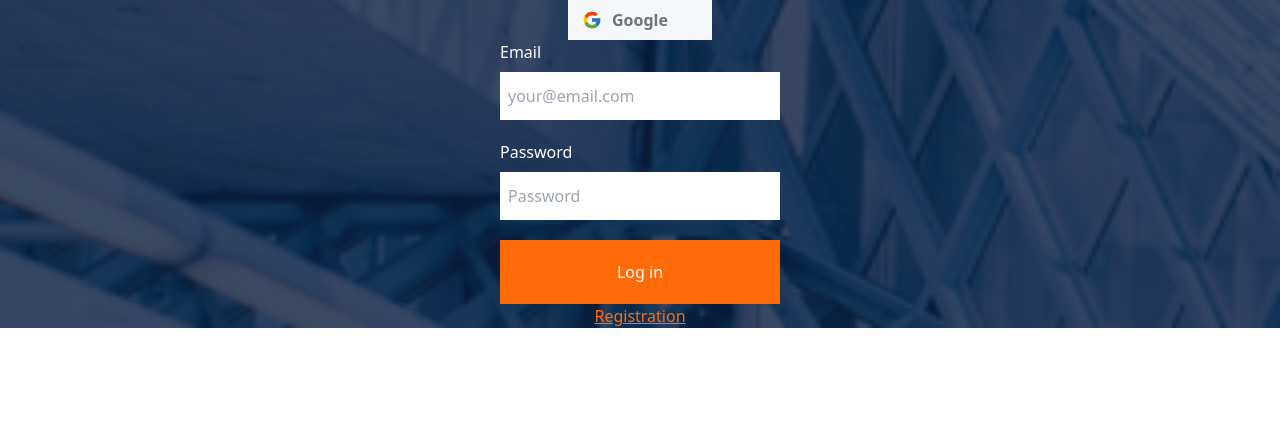
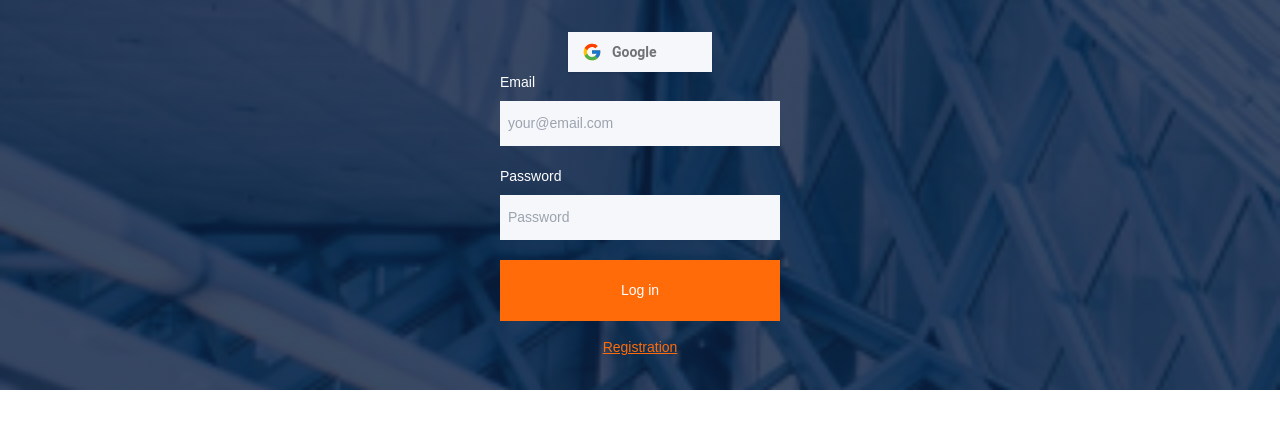
Before and after one commit to DmytroLysachenko/book-read-app, a React (Vite) app: page / in a window 1280 px wide. Shown: the top 428 px of the page. Built offline with nearby package versions, Linux system fonts and the light colour scheme.

Commit message:
Upd some components

```diff
--- a/src/components/GoogleBtn/GoogleBtn.jsx
+++ b/src/components/GoogleBtn/GoogleBtn.jsx
@@ -4,7 +4,7 @@ export const GoogleBtn = () => {
   return (
     <button
       type="button"
-      className="px-3.5 py-3 flex gap-2.5 w-36 max-h-10 items-center bg-google_white text-google_text font-bold"
+      className="px-3.5 py-3 flex gap-2.5 w-36 max-h-10 items-center bg-google_white text-google_text font-bold font-Roboto shadow-google"
     >
       <FcGoogle className="w-5 h-5" />
       <span className="block">Google</span>
--- a/src/components/LoginForm/LoginForm.jsx
+++ b/src/components/LoginForm/LoginForm.jsx
@@ -4,9 +4,9 @@ import { Button } from '../Button/Button';
 export const LoginForm = () => {
   return (
     <Formik>
-      <Form className=" flex flex-col gap-5 bg-i">
+      <Form className=" flex flex-col gap-5">
         <label
-          className="flex flex-col gap-2 text-white"
+          className="flex flex-col gap-2 text-white "
           htmlFor="email"
         >
           Email
@@ -14,7 +14,7 @@ export const LoginForm = () => {
             type="email"
             name="email"
             placeholder="your@email.com"
-            className="py-3 px-2 "
+            className="py-3 px-2 text-placeholder_text bg-google_white"
           />
         </label>
 
@@ -27,7 +27,7 @@ export const LoginForm = () => {
             type="password"
             name="password"
             placeholder="Password"
-            className="py-3 px-2 "
+            className="py-3 px-2 text-placeholder_text bg-google_white"
           />
         </label>
         <Button
--- a/src/css/fonts.css
+++ b/src/css/fonts.css
@@ -1,49 +1,49 @@
 @font-face {
-  font-family: 'AbrilFatface-Regular';
+  font-family: 'AbrilFatface';
   font-style: normal;
-  font-weight: normal;
+  font-weight: 400;
   src: local('AbrilFatface'),
     url('./fonts/AbrilFatface-Regular.ttf') format('ttf');
 }
 @font-face {
-  font-family: 'Montserrat-Bold';
+  font-family: 'Montserrat';
   font-style: normal;
-  font-weight: normal;
+  font-weight: bold;
   src: local('Montserrat'), url('./fonts/Montserrat-Bold.ttf') format('ttf');
 }
 @font-face {
-  font-family: 'Montserrat-Light';
+  font-family: 'Montserrat';
   font-style: normal;
-  font-weight: normal;
+  font-weight: 300;
   src: local('Montserrat'), url('./fonts/Montserrat-Light.ttf') format('ttf');
 }
 @font-face {
-  font-family: 'Montserrat-Medium';
+  font-family: 'Montserrat';
   font-style: normal;
-  font-weight: normal;
+  font-weight: 500;
   src: local('Montserrat'), url('./fonts/Montserrat-Medium.ttf') format('ttf');
 }
 @font-face {
-  font-family: 'Montserrat-Regular';
+  font-family: 'Montserrat';
   font-style: normal;
-  font-weight: normal;
+  font-weight: 400;
   src: local('Montserrat'), url('./fonts/Montserrat-Regular.ttf') format('ttf');
 }
 @font-face {
-  font-family: 'Montserrat-SemiBold';
+  font-family: 'Montserrat';
   font-style: normal;
-  font-weight: normal;
+  font-weight: 600;
   src: local('Montserrat'), url('./fonts/Montserrat-SemiBold.ttf') format('ttf');
 }
 @font-face {
-  font-family: 'Roboto-Bold';
+  font-family: 'Roboto';
   font-style: normal;
-  font-weight: normal;
+  font-weight: bold;
   src: local('Roboto'), url('./fonts/Roboto-Bold.ttf') format('ttf');
 }
 @font-face {
-  font-family: 'OpenSans-Bold';
+  font-family: 'OpenSans';
   font-style: normal;
-  font-weight: normal;
+  font-weight: bold;
   src: local('OpenSans'), url('./fonts/OpenSans-Bold.ttf') format('ttf');
 }
--- a/src/index.css
+++ b/src/index.css
@@ -4,3 +4,9 @@
 @import url('./css/reset.css');
 @import url('./css/fonts.css');
 @import 'node_modules/modern-normalize/modern-normalize.css';
+
+body {
+  font-family: 'Montserrat', sans-serif;
+  font-size: 14px;
+  font-weight: 500;
+}
--- a/src/pages/Login/Login.jsx
+++ b/src/pages/Login/Login.jsx
@@ -5,15 +5,17 @@ import { LoginForm } from '../../components/LoginForm/LoginForm';
 
 export const Login = () => {
   return (
-    <div className="flex flex-col justify-center items-center bg-mob_auth bg-bgOverlay bg-no-repeat bg-cover bg-center ">
+    <>
+      <div className="flex flex-col justify-center items-center bg-mob_auth bg-bgOverlay bg-no-repeat bg-cover bg-center px-5 py-8">
         <GoogleBtn />
         <LoginForm />
         <Link
-        className="text-orangeBtn underline"
+          className="text-orangeBtn underline mt-4"
           to={'/register'}
         >
           Registration
         </Link>
       </div>
+    </>
   );
 };
--- a/tailwind.config.js
+++ b/tailwind.config.js
@@ -3,12 +3,22 @@ export default {
   content: ['./index.html', './src/**/**/**/*.{js,ts,jsx,tsx}'],
   theme: {
     extend: {
+      boxShadow: {
+        google: '0 2px 2px 0 rgba(9, 30, 63, 0.15)',
+      },
+      fontFamily: {
+        Roboto: ['Roboto', 'sans-serif'],
+        Montserrat: ['Montserrat', 'sans-serif'],
+        OpenSans: ['OpenSans', 'sans-serif'],
+        AbrilFatface: ['AbrilFatface', 'sans-serif'],
+      },
       colors: {
         orangeBtn: '#FF6B08',
         white: '#FFFFFF',
         bgOverlay: '#091E3F',
         google_white: '#F5F7FA',
         google_text: '#707375',
+        placeholder_text: '#A6ABB9',
       },
       backgroundImage: {
         mob_auth:
```
Lines whose indentation alone changed are shown as unchanged.
